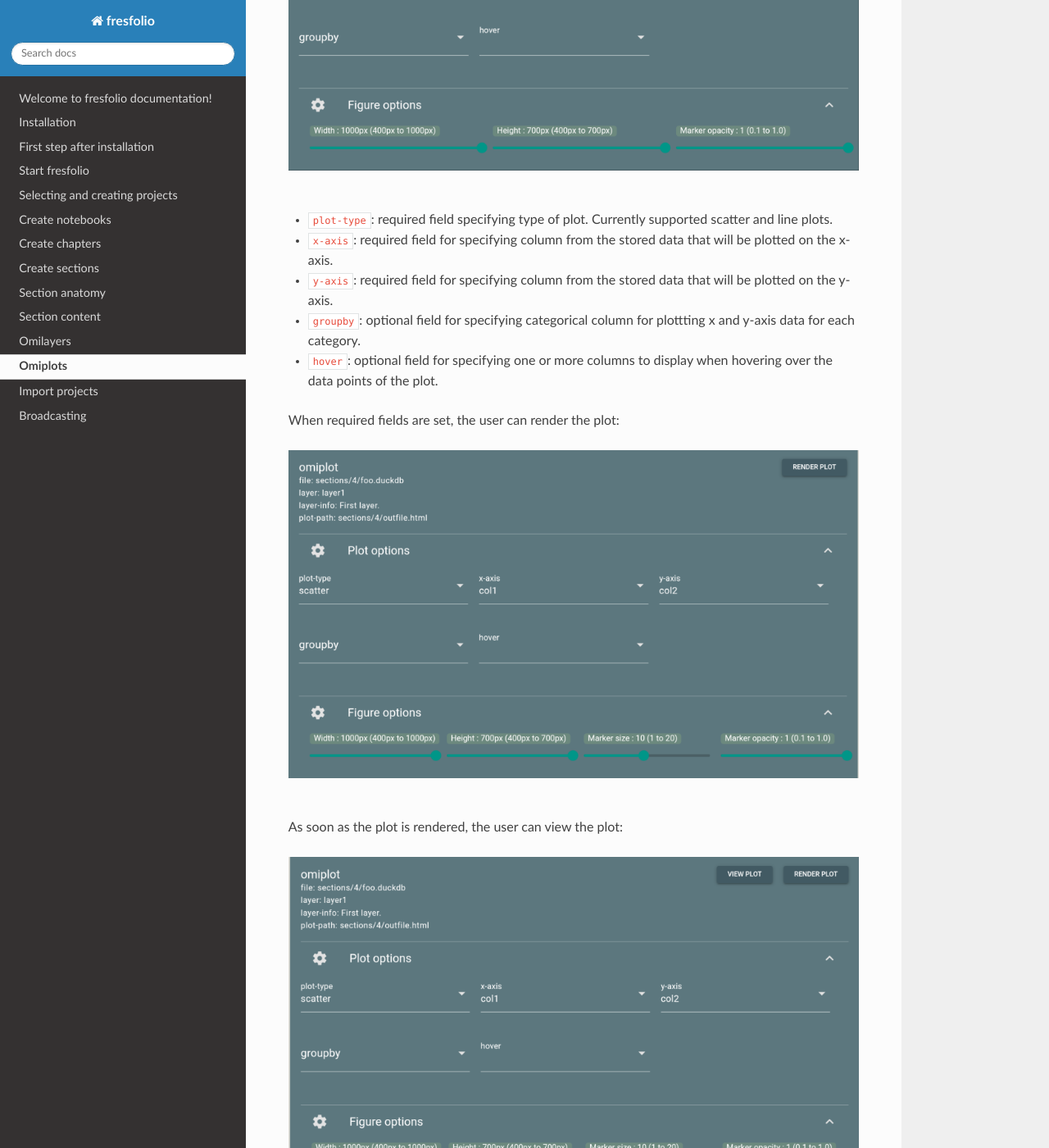
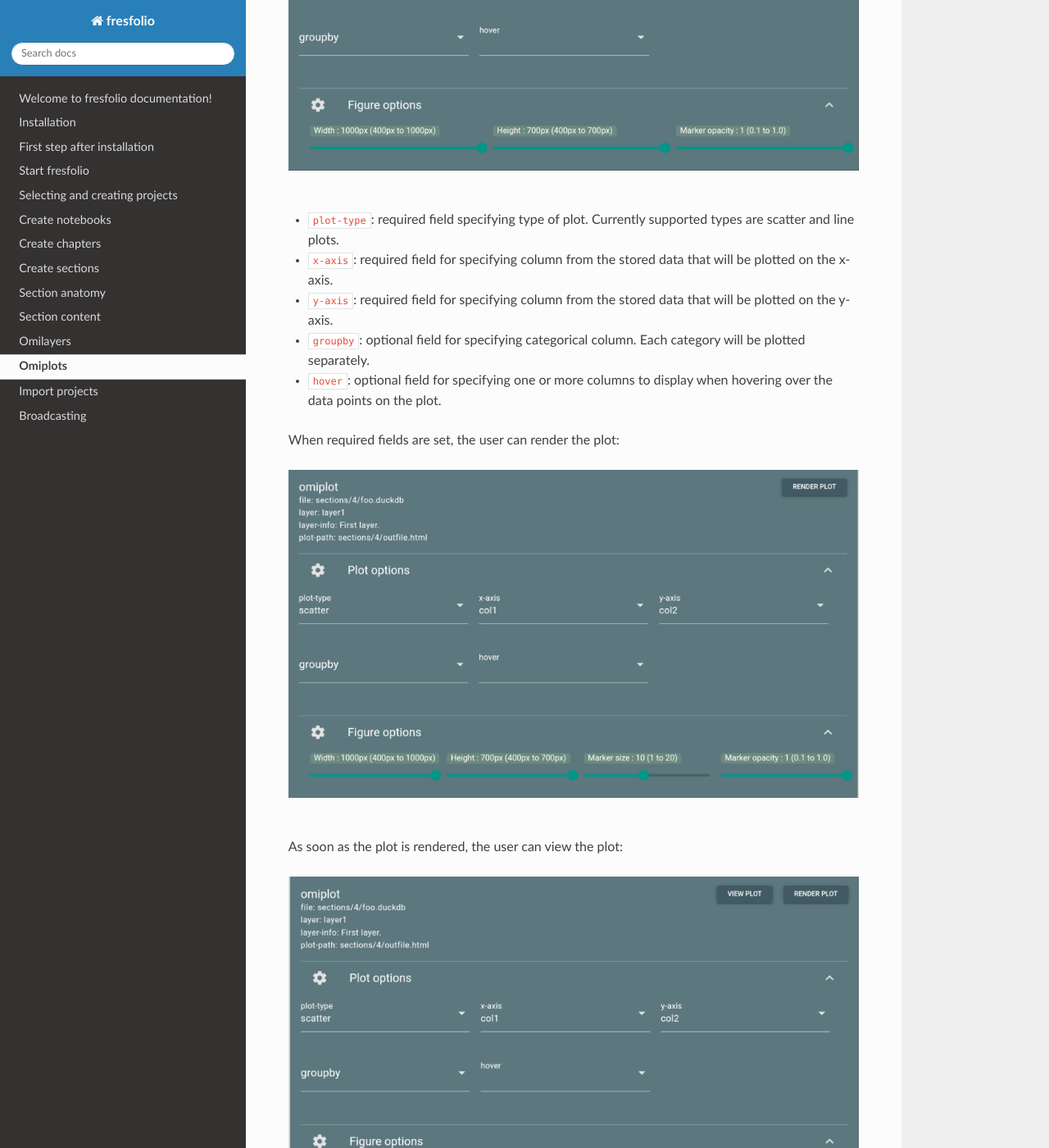
Before and after one commit to dkioroglou/fresfolio, a Sphinx documentation site: the page built from docs/omiplots.rst, in a window 1280 px wide and 1400 px high, scrolled down 1011 px. Shown: the whole window at 82% size. Built offline with Sphinx 7.4.7 and the Read the Docs theme 3.1.0, drawn with Linux system fonts in a browser that asks for light colours; some of the changed text lies outside the part shown.

Commit message:
Minor changes to the documentation

```diff
--- a/docs/omilayers.rst
+++ b/docs/omilayers.rst
@@ -15,7 +15,7 @@ Omilayers
 Render stored data
 ------------------
 
-To render stored layers the following syntax can be used:
+To render stored layers the following syntax should be used:
 
 .. code-block:: latex
 
@@ -83,7 +83,7 @@ The user can also set a layer as the default layer:
 
 |br|
 
-this way the user have the option to directly render the default layer or select a different layer to render.
+this way the user has the option to directly render the default layer or select a different layer to render.
 
 
 Create new layers
--- a/docs/omiplots.rst
+++ b/docs/omiplots.rst
@@ -38,11 +38,11 @@ To create an interactive plot use the following syntax:
 
 |br|
 
-* ``plot-type``: required field specifying type of plot. Currently supported scatter and line plots.
+* ``plot-type``: required field specifying type of plot. Currently supported types are scatter and line plots.
 * ``x-axis``: required field for specifying column from the stored data that will be plotted on the x-axis.
 * ``y-axis``: required field for specifying column from the stored data that will be plotted on the y-axis.
-* ``groupby``: optional field for specifying categorical column for plottting x and y-axis data for each category.
-* ``hover``: optional field for specifying one or more columns to display when hovering over the data points of the plot.
+* ``groupby``: optional field for specifying categorical column. Each category will be plotted separately.
+* ``hover``: optional field for specifying one or more columns to display when hovering over the data points on the plot.
 
 When required fields are set, the user can render the plot:
 
@@ -64,4 +64,4 @@ As soon as the plot is rendered, the user can view the plot:
 
 |br|
 
-*fresfolio* will store the plot in the path ``[save-dir]/[name].html``. In the same path, the selected "**Plot**" and "**Figure**" options will be stored ``[save-dir]/[name].json``. The next time the section is loaded, if the ``[name].html`` exists the "**VIEW PLOT**" button will be available. If the ``[name].json`` exists, the stored options will be loaded in the "**Plot**" and "**Figure**" options**".
+*fresfolio* will store the plot in the path ``[save-dir]/[name].html``. In the same path, the selected "**Plot**" and "**Figure**" options will be stored ``[save-dir]/[name].json``. When the section gets loaded, if the ``[name].html`` exists the "**VIEW PLOT**" button will be available. If the ``[name].json`` exists, the stored options will be loaded in the "**Plot**" and "**Figure**" options.
--- a/docs/section_anatomy.rst
+++ b/docs/section_anatomy.rst
@@ -28,7 +28,7 @@ Section toolbar
 The section's body starts with the toolbar. To the left, the following are visible:
 
 * ``id``: this is a unique number *fresfolio* assigns to each section.
-* ``date``: the section's creating date.
+* ``date``: the section's creation date.
 * ``+Tags`` button: pressing this button the user can assign tags (separated with comma) to the section. Tags are useful for grouping sections.
 
 To the right the following are visible:
@@ -47,7 +47,7 @@ To the right the following are visible:
 
   * **Delete section**: deletes the section in ``project.db`` and its directory if it exists.
 
-    Additional options that become available if the section directory is created:
+    Additional options that become available when the section directory is created:
 
   * **View section directory tree**: when pressed, a dialog pops-up showing the file structure of the section's directory.
   * **Upload files**: when pressed, a dialog pops-up to upload files to the section's directory. Note that this will copy the uploaded file from its location to the section's directory. This option is especially useful for broadcasting.
--- a/docs/section_content.rst
+++ b/docs/section_content.rst
@@ -245,7 +245,7 @@ When loading tables from file the following options are available:
 Figures
 ^^^^^^^
 
-Specify figures manually.
+Specify figures manually:
 
 .. code-block:: latex
 
```
Also changed, not shown: other parts of docs/section_content.rst (+1 -1 lines).
